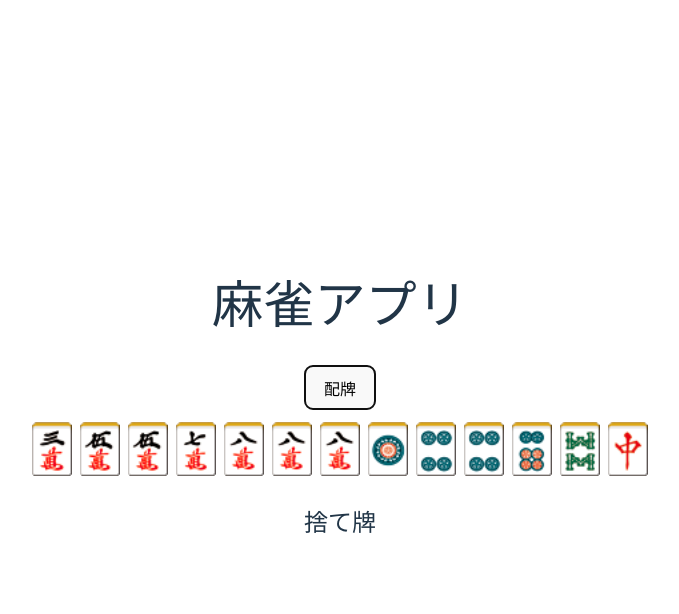
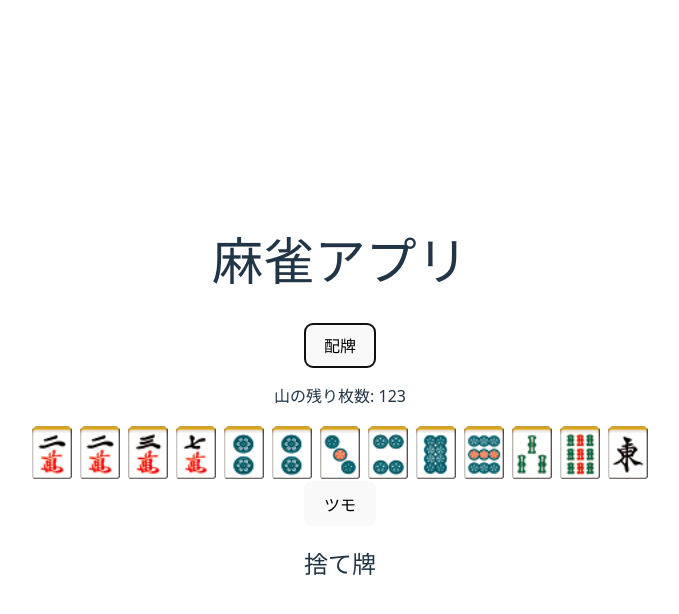
Before and after one commit to MatenoSkilla/mahjong-react, a React (Vite) app in the folder app/: page / in a window 1280 px wide. Both pictures are taken after a click on the button "配牌". Shown: the top 614 px of the page, without its empty margins (300-979 px from the left). Built offline with nearby package versions, Linux system fonts and the light colour scheme.

Commit message:
ツモ及びツモ牌ゾーンの追加

```diff
--- a/app/src/App.css
+++ b/app/src/App.css
@@ -56,16 +56,24 @@
   transition: border 0.2s;
 }
 
-.tile img {
+.tile-img {
   width: 40px;
+  margin: 2px;
+  cursor: pointer;
+  transition: transform 0.1s ease;
   height: auto;
 }
 
-.tile.selected {
+.tile-img.selected {
   border: 2px solid red;
+  border-radius: 4px;
   box-sizing: border-box;
 }
 
 .discarded {
   margin-top: 20px;
 }
+
+.drawn-tile {
+  margin-left: 20px;
+}
--- a/app/src/App.jsx
+++ b/app/src/App.jsx
@@ -11,24 +11,66 @@ function App() {
     'E', 'S', 'W', 'N', 'Pai', 'Hua', 'Chun'
   ];
 
+  const createDeck = () => {
+    const deck = [];
+    tileOrder.forEach(tile => {
+      for (let i = 0; i < 4; i++) deck.push(tile);
+    });
+    return deck;
+  };
+
   const shuffle = (array) => {
     return array.sort(() => Math.random() - 0.5);
   };
 
+  // 状態
+  const [deck, setDeck] = useState(createDeck());
   const [hand, setHand] = useState([]);
-  const [selectedTileIndex, setSelectedTileIndex] = useState([null]);
-  const [discardedTiles, setDiscardedTiles] = useState([]);
+  const [drawnTile, setDrawnTile] = useState(null);
+  const [selectedIndex, setSelectedIndex] = useState([null]);
+  const [discarded, setDiscarded] = useState([]);
+
+  // ツモ処理
+  const drawTile = () => {
+      if (deck.length === 0 || hand.length >= 14) return;
+
+      const nextTile = deck[0];
+      setDrawnTile(nextTile);
+      setDeck(deck.slice(1));
+    };
+
+  // 捨て牌処理
+  const discardTile = () => {
+    if (selectedIndex === null) return;
+
+    let newHand = [...hand];
+    let discardedTile = null;
+
+    if (selectedIndex === "drawn") {
+      discardedTile = drawnTile;
+      setDrawnTile(null);
+    } else {
+      discardedTile = newHand.splice(selectedIndex, 1)[0];
+    }
+
+    setHand(sortTiles(newHand));
+    setDiscarded([...discarded, discardedTile]);
+    setSelectedIndex(null);
+  };
 
   const dealTiles = () => {
-    const shuffledTiles = shuffle([...tileOrder, ...tileOrder, ...tileOrder, ...tileOrder]);
-    const dealt = shuffledTiles.slice(0, 13);
-    const sorted = dealt.sort((a,b) => tileOrder.indexOf(a) - tileOrder.indexOf(b));
-    setHand(sorted);
+    const shuffled = shuffle(deck);
+    const newHand = shuffled.slice(0, 13);
+    const newDeck = shuffled.slice(13);
+    setHand(sortTiles(newHand));
+    setDiscarded([]);
+    setDeck(newDeck);
+    setSelectedIndex(null);
   };
 
-  // const sortHand = (hand) => {
-  //   return [...hand].sort((a,b) => tileOrder.indexOf(a) - tileOrder.indexOf(b));
-  // };
+  const sortTiles = (tiles) => {
+    return [...tiles].sort((a,b) => tileOrder.indexOf(a) - tileOrder.indexOf(b));
+  };
 
   // const toggleSelect = (index) => {
   //   setSelectedIndex((prev) =>
@@ -38,16 +80,19 @@ function App() {
   //   );
   // };
 
-    const onTileClick = (index) => {
-      // setSelectedIndex(index === selectedIndex ? null : index)
-      if (selectedTileIndex === index) {
+    // 牌クリック処理
+    const handleTileClick = (index) => {
+      setSelectedIndex((prev) => (prev === index ? null : index));
+      setSelectedIndex(index === selectedIndex ? null : index)
+      if (selectedIndex === index) {
         const tileToDiscard = hand[index];
-        const newHand = hand.filter((_, i) => i !== index);
+        const newHand = [...hand];
+        newHand.splice(index, 1);
         setHand(newHand);
-        setSelectedTileIndex(null);
-        setDiscardedTiles([...discardedTiles, tileToDiscard]);
+        setSelectedIndex(null);
+        setDiscarded([...discarded, tileToDiscard]);
       } else {
-        setSelectedTileIndex(index);
+        setSelectedIndex(index);
       }
     };
 
@@ -55,23 +100,34 @@ function App() {
     <div className="app">
       <h1>麻雀アプリ</h1>
       <button onClick={dealTiles}>配牌</button>
+      <p>山の残り枚数: {deck.length}</p>
       <div className="tiles">
         {hand.map((tile, index) => (
-          <div
+          <Tile
             key={index}
-            className={`tile ${selectedTileIndex === index ? 'selected' : ''}`}
-            onClick={() => onTileClick(index)}
-          >
-            <img src={`img/${tile}.gif`} alt={tile} />
-          </div>
+            tile={tile}
+            selected={selectedIndex === index}
+            onClick={() => handleTileClick(index)}
+          />
         ))}
+        {drawnTile && (
+          <Tile
+            key="drawn"
+            tile={drawnTile}
+            selected={selectedIndex === "drawn"}
+            onClick={() => handleTileClick("drawn")}
+            className="drawn-tile"
+          />
+        )}
       </div>
+
+      <button onClick={drawTile} disabled={hand.length >= 14}>ツモ</button>
 
       {/* ▼ここに捨て牌を表示 */}
       <div className="discarded">
         <h2>捨て牌</h2>
         <div className="tiles">
-          {discardedTiles.map((tile, index) => (
+          {discarded.map((tile, index) => (
             <div key={index} className="tile">
               <img src={`img/${tile}.gif`} alt={tile} />
             </div>
--- a/app/src/components/Tile.jsx
+++ b/app/src/components/Tile.jsx
@@ -1,14 +1,17 @@
 import React from 'react';
 
 // Tile コンポーネント
-function Tile({ tile }) {
+function Tile({ tile, selected, onClick, className = "" }) {
     // 画像パスを動的に決定
-    const tileImage = `/img/${tile}.gif`;
+    const tileImage = `${import.meta.env.BASE_URL}img/${tile}.gif`;
 
     return (
-    <div className="tile">
-      <img src={tileImage} alt={tile} className="tile-img" />
-    </div>
+    <img
+      src={tileImage}
+      alt={tile}
+      className={`tile-img ${selected ? "selected" : ""} ${className}`}
+      onClick={onClick}
+    />
   );
 }
 
--- a/app/vite.config.js
+++ b/app/vite.config.js
@@ -3,7 +3,7 @@ import react from '@vitejs/plugin-react'
 
 // https://vite.dev/config/
 export default defineConfig({
-  base: '/mahjong-react/',
+  base: process.env.NODE_ENV === 'production' ? '/mahjong-react/' : '/',
   plugins: [react()],
   server: {
     host: true,
```
